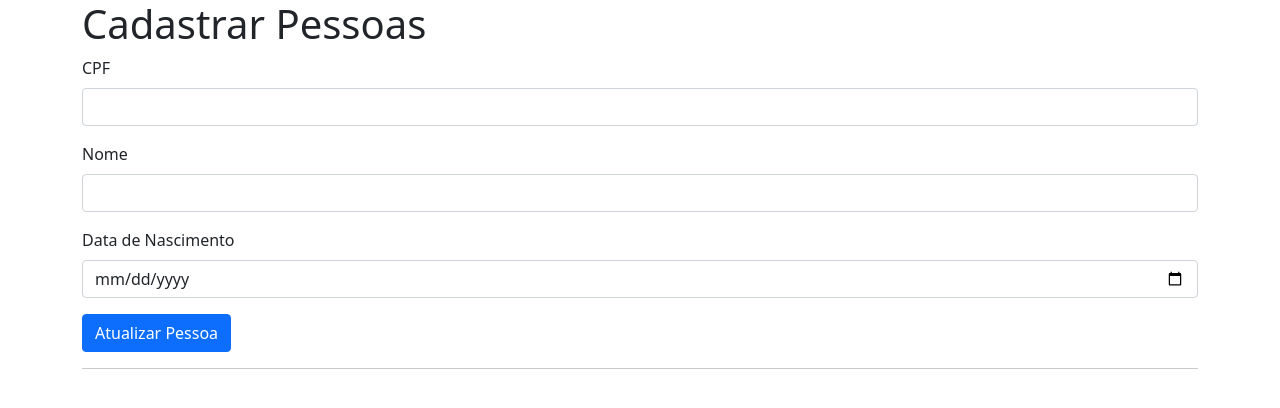
After one commit to thal01veloso/Python, a Flask app: template templates/update.html in a window 1280 px wide. The commit adds this page. Shown: the top 408 px of the page. Run offline with Flask 2, Linux system fonts and the light colour scheme; the template is opened without the code that fills it, so the values that code supplies are empty.

Commit message:
Implementa o método atualizar

```diff
--- a/Pessoas.json
+++ b/Pessoas.json
@@ -1 +1 @@
-{"_default": {"24": {"CPF": "75444447774455", "Nome": "Thales Veloso se inscreva no canal ", "DataNascimento": "2021-02-09"}, "25": {"CPF": "4474584452", "Nome": "Deixe o seu like", "DataNascimento": ""}}}
+{"_default": {"30": {"CPF": "45421", "Nome": "Noemi", "DataNascimento": "2022-01-18"}, "32": {"CPF": "1525415", "Nome": "Juvenal", "DataNascimento": "2022-01-19"}, "33": {"CPF": "8899656589", "Nome": "Guri Banana", "DataNascimento": "1976-06-16"}}}
--- a/main.py
+++ b/main.py
@@ -1,4 +1,4 @@
-from connect import atualizarPessoa, deletarPessoa, inserir, mostrarTabelaTodos, mostrarTodos
+from connect import atualizarPessoa, buscarPorCPF, deletarPessoa, inserir, mostrarTabelaTodos, mostrarTodos
 from model import Pessoa
 from flask import Flask, render_template, redirect
 import pandas as pd
@@ -19,6 +19,23 @@ def cadastrar():
     pessoa = Pessoa(cpf,nome,dataNascimento)
     inserir(pessoa)
     return redirect("/")
+@app.route('/atualizar/<int:cpf>',methods=["POST","GET"])
+def atualizar(cpf):
+    if request.method =='POST':
+        nome = request.form["nome"]
+        cpf = request.form["cpf"]
+        dataNascimento = request.form["dataNascimento"]
+        pessoa = Pessoa(cpf,nome,dataNascimento)
+        try:
+            atualizarPessoa(cpf,pessoa)
+            return redirect('/')
+        except:
+            return 'algo deu errado'
+    else:
+        pessoa = buscarPorCPF(cpf)
+        return render_template('update.html',pessoa = pessoa)
+
+
 
 @app.route('/deletar/<int:cpf>')
 def deletar(cpf):
--- a/templates/index.html
+++ b/templates/index.html
@@ -38,7 +38,7 @@
             <td>{{item["Nome"]}}</td>
             <td>{{item["DataNascimento"]}}</td>
             <td><a class="btn btn-danger" href='/deletar/{{item["CPF"]}}'>Deletar</a></td>
-            <td><a>Atualizar</a></td>
+            <td><a href='/atualizar/{{item["CPF"]}}'class="btn btn-secondary">Atualizar</a></td>
         </tr>
         {% endfor %}
     </table>
--- /dev/null
+++ b/templates/update.html
@@ -0,0 +1,35 @@
+<!DOCTYPE html>
+<html>
+<head>
+    <meta charset='utf-8'>
+    <title>Cadastro de pessoas</title>
+    <link href="https://cdn.jsdelivr.net/npm/bootstrap@5.0.2/dist/css/bootstrap.min.css" rel="stylesheet" integrity="sha384-EVSTQN3/azprG1Anm3QDgpJLIm9Nao0Yz1ztcQTwFspd3yD65VohhpuuCOmLASjC" crossorigin="anonymous">
+</head>
+<body>
+  <div class="container-sm">
+  <h1>Cadastrar Pessoas</h1>
+    <form action="{{pessoa[0]['CPF']}}" method="POST">
+        <div class="mb-3">
+          <label for="cpf" class="form-label">CPF</label>
+          <input type="text" class="form-control" id="cpf"
+          name = "cpf"
+          value='{{pessoa[0]["CPF"]}}'>
+          </div>
+        <div class="mb-3">
+          <label for="nome" class="form-label">Nome</label>
+          <input type="text" class="form-control" id="nome"
+          name=nome
+          value='{{pessoa[0]["Nome"]}}'>
+        </div>
+        <div class="mb-3">
+            <label for="dataNascimento" class="form-label">Data de Nascimento</label>
+            <input type="date" class="form-control" id="dataNascimento"
+            name="dataNascimento" value='{{pessoa[0]["DataNascimento"]}}'>
+          </div>
+        <button type="submit" class="btn btn-primary">Atualizar Pessoa</button>
+      </form>
+    <hr>
+    </table>
+  </div>
+  </body>
+</html>
```
Also changed, not shown: connect.py (+5 -2 lines).
